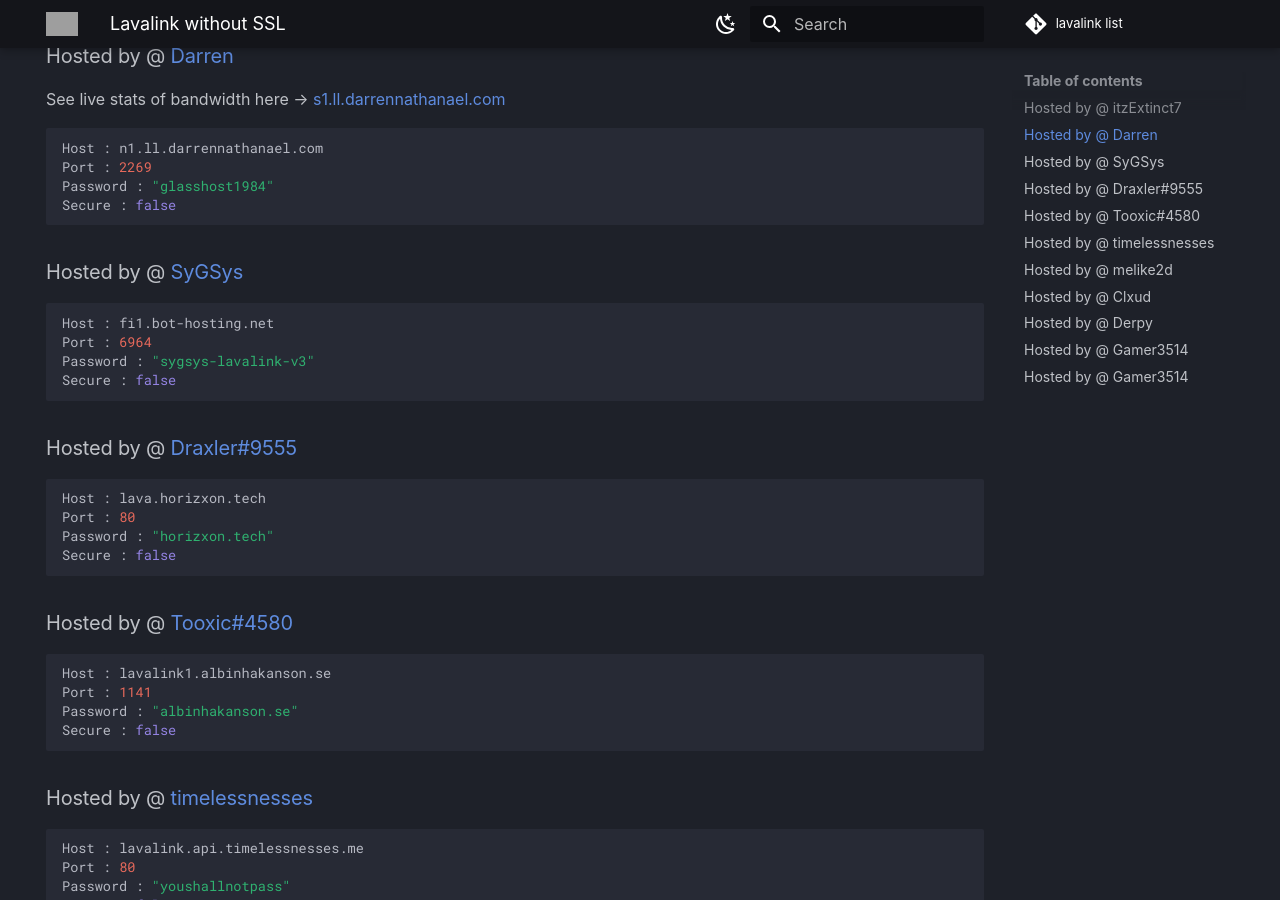
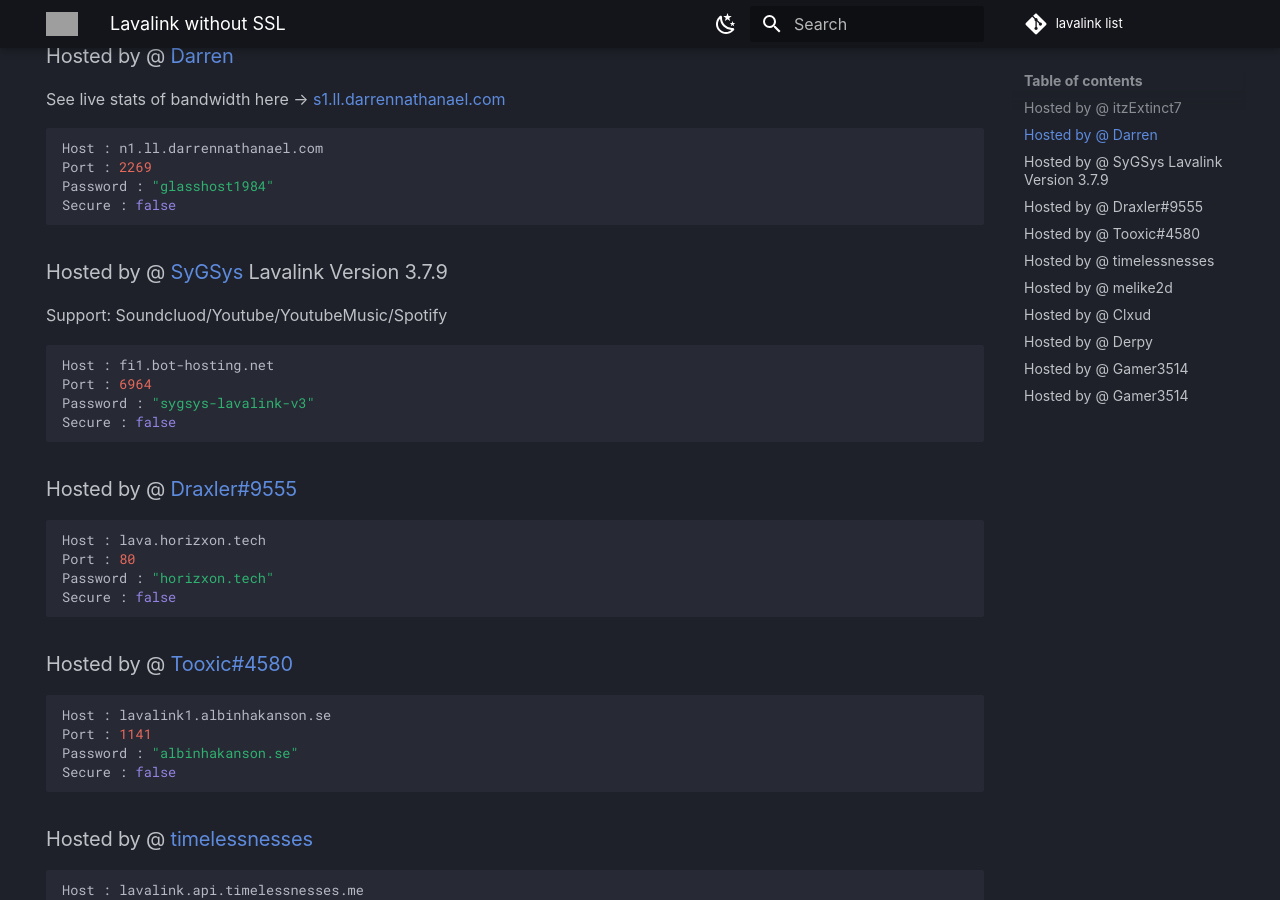
Before and after one commit to DarrenOfficial/lavalink-list, an MkDocs documentation site: the page built from docs/NoSSL/lavalink-without-ssl.md, in a window 1280 px wide and 900 px high, scrolled down 396 px. Built offline with MkDocs 1.6.1 and Material for MkDocs 9.7.7, drawn with Linux system fonts in a browser that asks for light colours; comment, search, counter and statistics services are not loaded; a style sheet for code colours, icons or effects is not loaded; grey boxes are pictures that could not be loaded.

Commit message:
Update lavalink-without-ssl.md (#374)
Add My Description :DDD

````diff
--- a/docs/NoSSL/lavalink-without-ssl.md
+++ b/docs/NoSSL/lavalink-without-ssl.md
@@ -23,7 +23,8 @@ Port : 2269
 Password : "glasshost1984"
 Secure : false
 ```
-### Hosted by @ [SyGSys](https://rintwo.site/)
+### Hosted by @ [SyGSys](https://rintwo.site/) Lavalink Version 3.7.9
+Support: Soundcluod/Youtube/YoutubeMusic/Spotify
 ```bash
 Host : fi1.bot-hosting.net
 Port : 6964
````
